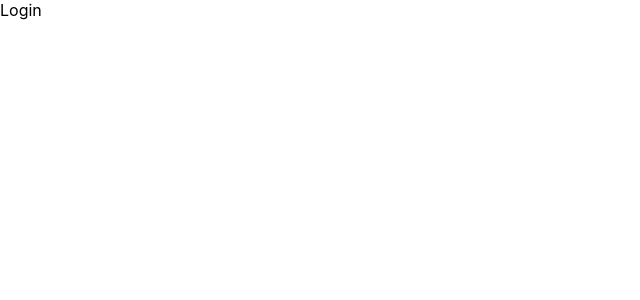
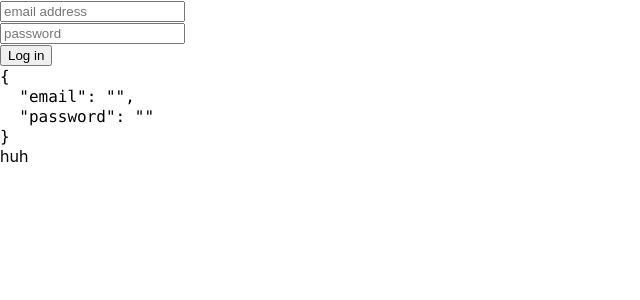
Before and after one commit to doppler/skydive-student-log, a React (Create React App) app: page /login in a window 1280 px wide. Shown: the top 300 px of the page, without its empty margins (0-640 px from the left). Built offline with nearby package versions, Linux system fonts and the light colour scheme.

Commit message:
add login screen prototype

```diff
--- a/src/App.tsx
+++ b/src/App.tsx
@@ -7,6 +7,7 @@ import {
   Link
 } from "react-router-dom";
 import StudentRouter from "./components/StudentRouter";
+import Login from "./components/Login";
 
 import "./App.css";
 
@@ -83,8 +84,6 @@ const Home: React.FC = () => (
   </div>
 );
 
-const Login: React.FC = () => <div>Login</div>;
-
 const Instructors: React.FC = () => <div>Instructors</div>;
 
 const Aircraft: React.FC = () => <div>Aircraft</div>;
--- /dev/null
+++ b/src/components/Login.tsx
@@ -0,0 +1,75 @@
+import React from "react";
+import { useAsyncFunction, sendGrapQLMutation } from "../graphql-utils";
+const Login: React.FC = () => {
+  const [login, setLogin] = React.useState({ email: "", password: "" });
+  const [res, signinInstructor] = useAsyncFunction(sendGrapQLMutation);
+
+  const changeInputValue = (event: React.FormEvent<HTMLInputElement>) => {
+    const { name, value } = event.currentTarget;
+    setLogin(prevState => {
+      return { ...prevState, [name]: value };
+    });
+  };
+
+  type Login = {
+    email: string;
+    password: string;
+  };
+
+  const signinIntructorQuery = (login: Login) => {
+    return `mutation MyMutation {
+      __typename
+      signinInstructor(input: {email: "${login.email}", password: "${login.password}"}) {
+        jwtToken
+      }
+    }`;
+  };
+
+  const onSubmit = (event: React.FormEvent<HTMLFormElement>) => {
+    event.preventDefault();
+    signinInstructor(signinIntructorQuery(login));
+  };
+
+  const StatusDisplay = () =>
+    res.loading ? (
+      <div>Logging in...</div>
+    ) : res.error ? (
+      <div>
+        <code>{res.error}</code>
+      </div>
+    ) : res.complete ? (
+      <code>{JSON.stringify(res.data, null, 2)}</code>
+    ) : (
+      <div>huh</div>
+    );
+
+  return (
+    <form onSubmit={onSubmit}>
+      <div>
+        <input
+          onChange={changeInputValue}
+          name="email"
+          autoComplete="off"
+          placeholder="email address"
+          required
+        />
+      </div>
+      <div>
+        <input
+          onChange={changeInputValue}
+          name="password"
+          type="password"
+          placeholder="password"
+          required
+        />
+      </div>
+      <div>
+        <button type="submit">Log in</button>
+      </div>
+      <code>{JSON.stringify(login, null, 2)}</code>
+      <StatusDisplay />
+    </form>
+  );
+};
+
+export default Login;
```
Also changed, not shown: 1 other file (tests, documents, lock files or other folders).
